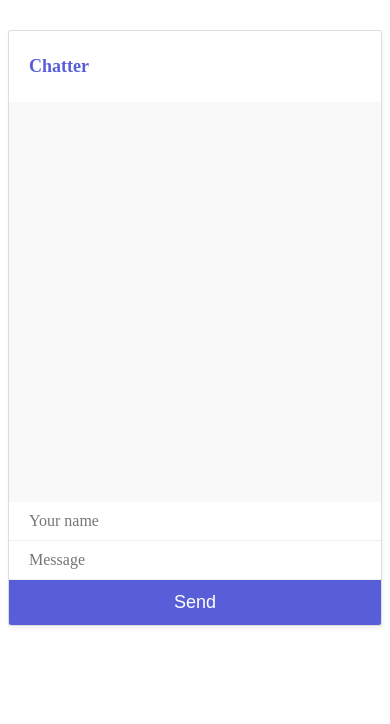
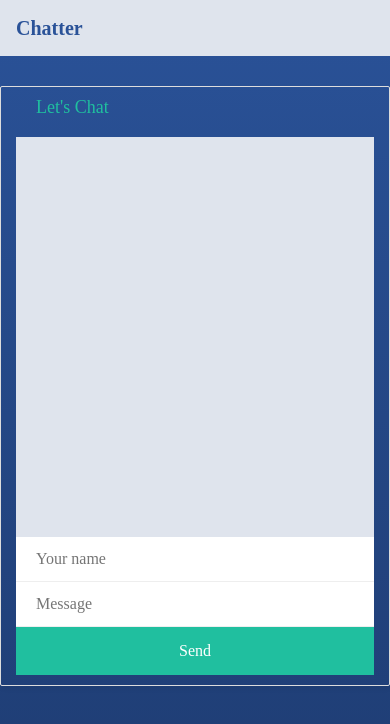
Before and after one commit to joshwestbury/chat-app, a website: page index.html in a window 390 px wide. Drawn offline with nearby package versions, Linux system fonts and the light colour scheme; no server answers.

Commit message:
added bootstrap responsive styles

```diff
--- a/index.html
+++ b/index.html
@@ -5,11 +5,20 @@
         <title>Chat App</title>
         <script src="https://cdnjs.cloudflare.com/ajax/libs/socket.io/2.0.4/socket.io.js"></script>
         <link href="/styles.css" rel="stylesheet">
+        <link rel="stylesheet" href="https://maxcdn.bootstrapcdn.com/bootstrap/4.0.0-beta.2/css/bootstrap.min.css" integrity="sha384-PsH8R72JQ3SOdhVi3uxftmaW6Vc51MKb0q5P2rRUpPvrszuE4W1povHYgTpBfshb" crossorigin="anonymous">
     </head>
     <body>
+        <nav class="navbar navbar-expand-lg navbar-light nav-color">
+            <div class="container">
+                <a class="navbar-brand" href="#">Chatter</a>
+          </div>
+        </nav>
 
-        <div id="chatter">
-            <h2>Chatter</h2>
+        <div class="container-fluid">
+            <div class="row">
+                <div class="col-lg-3 hidden-sm-down"></div>
+                <div class="col-lg-6 col-sm-12 col-xs-12" id="chatter">
+                    <h2>Let's Chat</h2>
                     <div id='chat-window'>
                         <div id='output'></div>
                         <div id='feedback'></div>
@@ -18,7 +27,13 @@
                     <input id="message" type="text" placeholder="Message"/>
                     <button id="send">Send</button>
                 </div>
+                <div class="col-lg-3"></div>
+            </div>
+        </div>
 
         <script src="main.js"></script>
+        <script src="https://code.jquery.com/jquery-3.2.1.slim.min.js" integrity="sha384-KJ3o2DKtIkvYIK3UENzmM7KCkRr/rE9/Qpg6aAZGJwFDMVNA/GpGFF93hXpG5KkN" crossorigin="anonymous"></script>
+        <script src="https://cdnjs.cloudflare.com/ajax/libs/popper.js/1.12.3/umd/popper.min.js" integrity="sha384-vFJXuSJphROIrBnz7yo7oB41mKfc8JzQZiCq4NCceLEaO4IHwicKwpJf9c9IpFgh" crossorigin="anonymous"></script>
+        <script src="https://maxcdn.bootstrapcdn.com/bootstrap/4.0.0-beta.2/js/bootstrap.min.js" integrity="sha384-alpBpkh1PFOepccYVYDB4do5UnbKysX5WZXm3XxPqe5iKTfUKjNkCk9SaVuEZflJ" crossorigin="anonymous"></script>
     </body>
 </html>
--- a/public/styles.css
+++ b/public/styles.css
@@ -1,11 +1,14 @@
-body{
-    font-family: 'Nunito';
+html, body{
+    height: 100%;
+    font-family: 'Nunito' !important;
+    background-image: linear-gradient(to top, #1e3c72 0%, #1e3c72 1%, #2a5298 100%);
+    background-repeat: no-repeat;
 }
 
 h2{
-    font-size: 18px;
+    font-size: 18px !important;
     padding: 10px 20px;
-    color: #575ed8;
+    color: #20bf9f !important;
 }
 
 #chatter{
@@ -19,7 +22,7 @@ h2{
 #chat-window{
     height: 400px;
     overflow: auto;
-    background: #f9f9f9;
+    background: #dfe4ed;
 }
 
 #output p{
@@ -36,7 +39,7 @@ h2{
 }
 
 #output strong{
-    color: #575ed8;
+    color: #2a5298;
 }
 
 label{
@@ -58,12 +61,28 @@ input{
     font-size: 16px;
 }
 
+.navbar-brand {
+    color: #2a5298 !important;
+    font-weight: bold !important;
+}
+
 button{
-    background: #575ed8;
+    background: #20bf9f;
     color: #fff;
     font-size: 18px;
     border: 0;
     padding: 12px 0;
     width: 100%;
     border-radius: 0 0 2px 2px;
+    margin-bottom: 10px !important;
 }
+
+.nav-color {
+    background-color: #dfe4ed;
+}
+
+@media (max-width: 768px) {
+    .hidden-sm-down {
+        display: none;
+    }
+}
```
Lines whose indentation alone changed are shown as unchanged.
